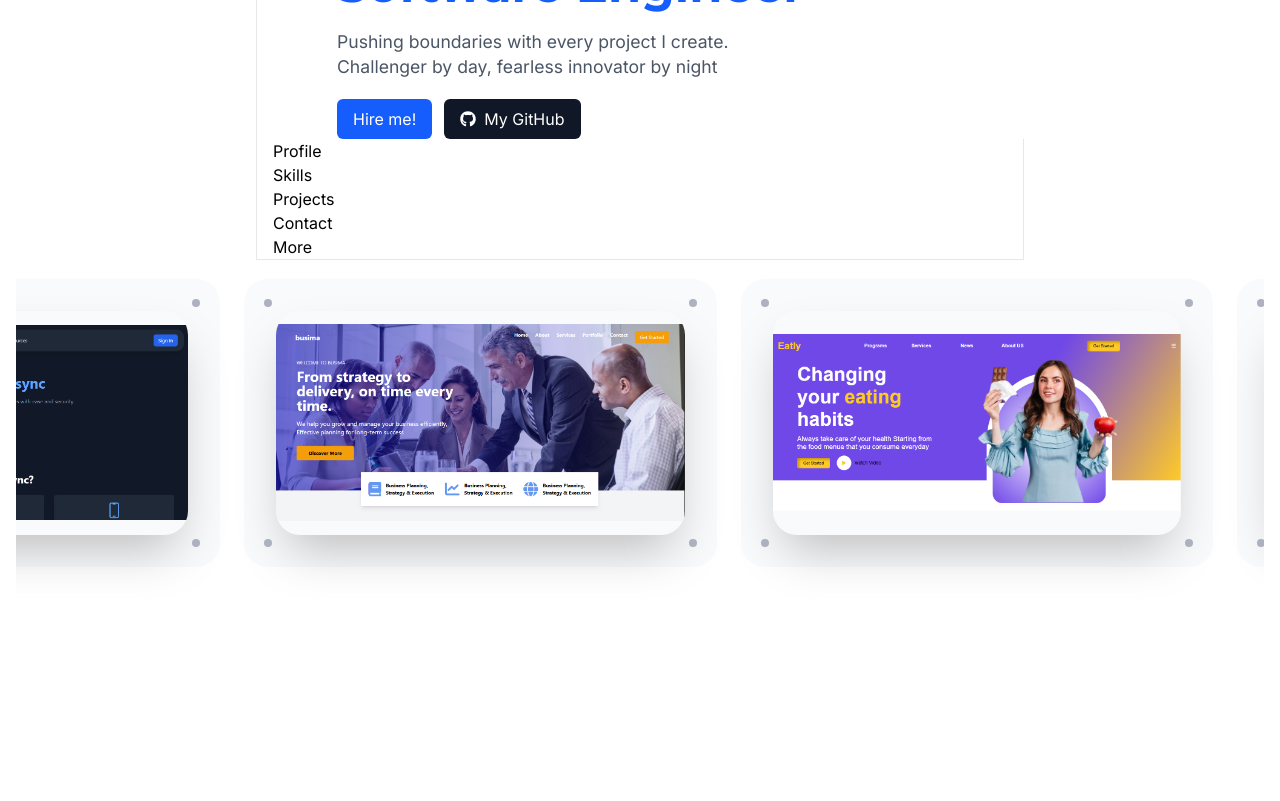
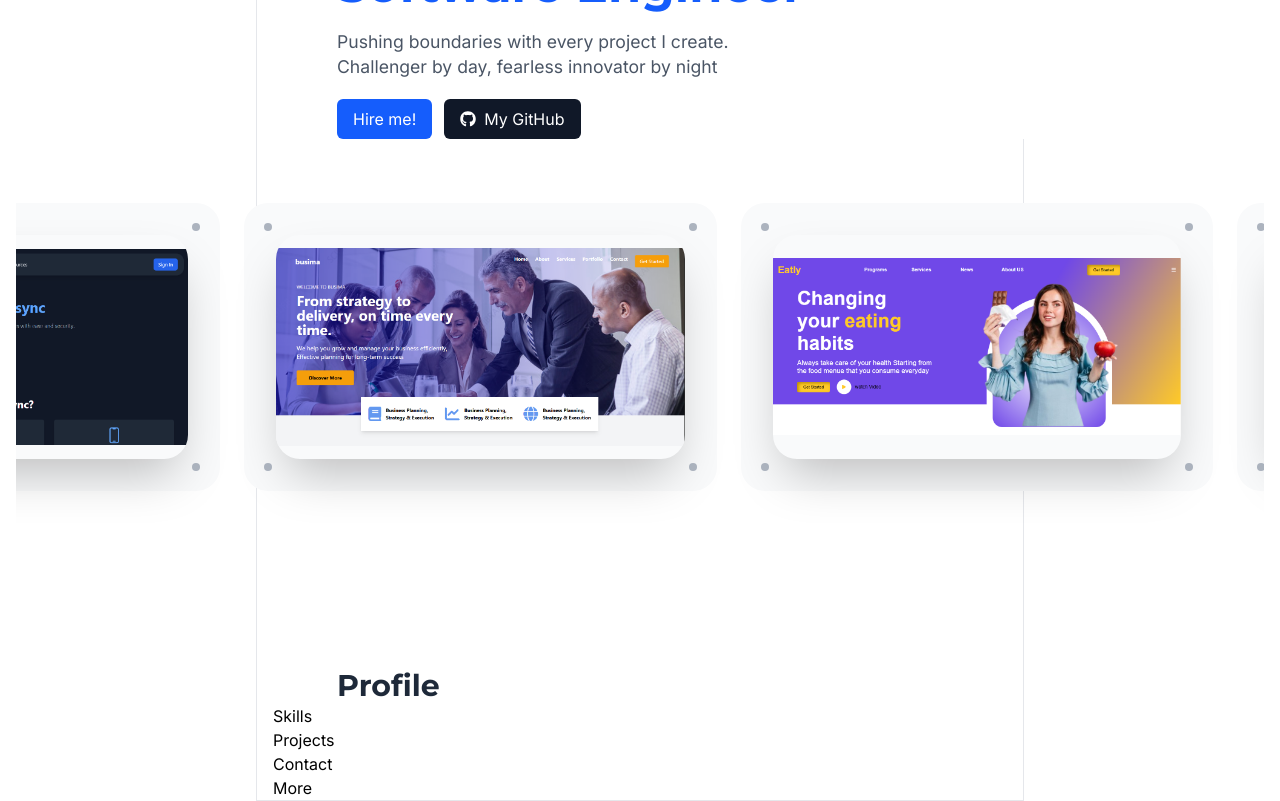
Before and after one commit to JCTECH111/JoeCode, a React (Vite) app: page / in a window 1280 px wide. Shown: the part 460-1261 px from the top of the page. Before the commit the page ends 1075 px from the top, so only its background shows below. Built offline with nearby package versions, Linux system fonts and the light colour scheme.

Commit message:
working on the profile components

```diff
--- a/src/components/PortfolioMarquee.jsx
+++ b/src/components/PortfolioMarquee.jsx
@@ -9,7 +9,7 @@ import project_7 from "../assets/project-7.png"
 
 function PortfolioMarquee() {
   return (
-    <div className="my-12 absolute md:top-[17cm] top-[12cm]  w-full overflow-hidden  p-4">
+    <div className="my-12 absolute md:top-[15cm] top-[11cm]  w-full overflow-hidden  p-4">
       <Marquee speed={50} pauseOnHover gradient={false} className="py-8">
   {[ project_1, project_2, project_3, project_4, project_5, project_6,project_7 ].map((img, index) => (
     <div
--- a/src/pages/About.jsx
+++ b/src/pages/About.jsx
@@ -2,8 +2,8 @@ import React from 'react'
 
 function About() {
   return (
-    <div className='bg-white w-full h-full  '>
-      Profile
+    <div className='mt-[12cm] md:mt-[14cm] md:ml-[4rem]'>
+      <h1 className='text-2xl md:text-3xl font-bold text-gray-800 '>Profile</h1>
     </div>
   )
 }
```
